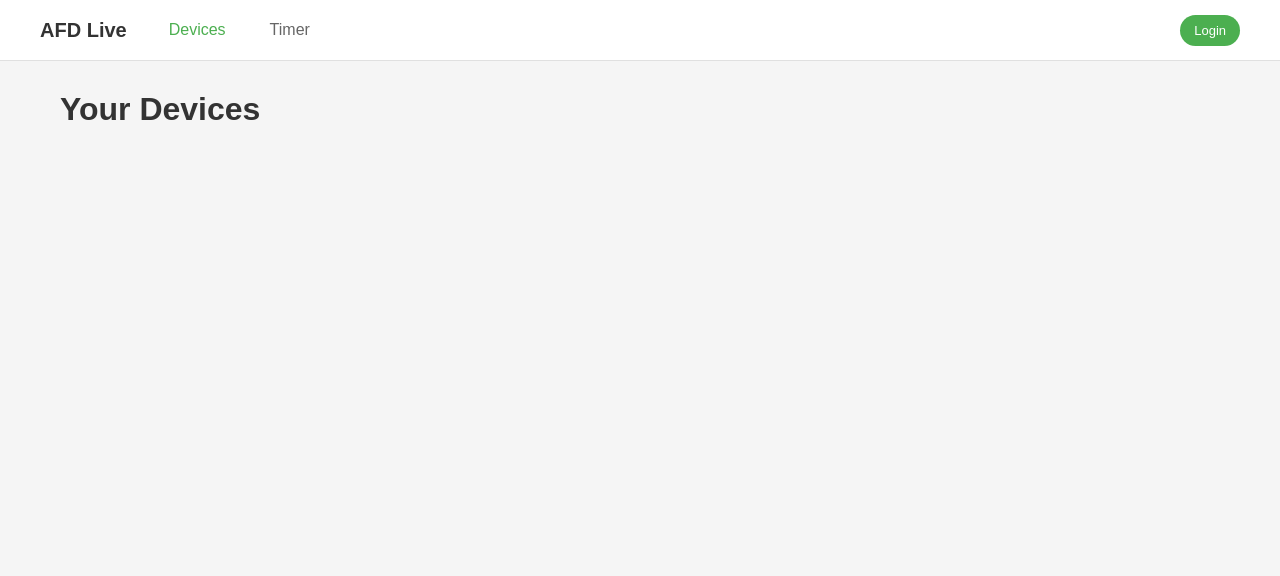
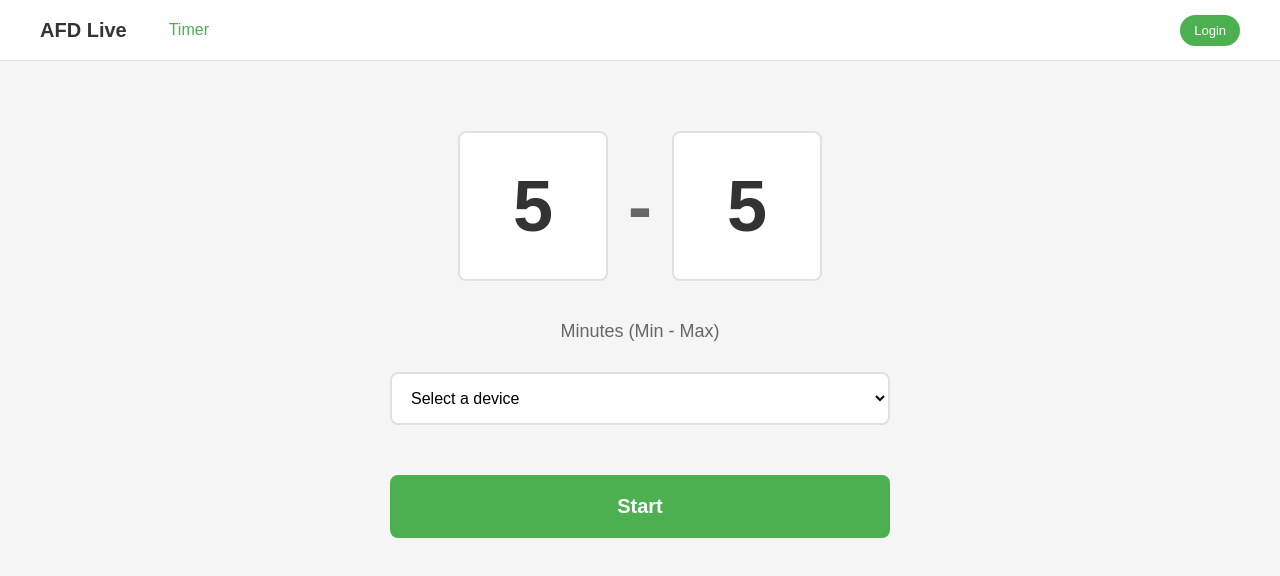
Before and after one commit to artisanforgedesigns/afd-live, a website: page index.html in a window 1280 px wide. Drawn offline with Linux system fonts and the light colour scheme; no server answers.

Commit message:
Hide devices page and show all devices from timer dropdown

```diff
--- a/index.html
+++ b/index.html
@@ -312,10 +312,9 @@
     <header>
         <div class="header-content">
             <div class="header-left">
-                <a href="#" class="app-name" onclick="navigateTo('devices'); return false;">AFD Live</a>
+                <a href="#" class="app-name" onclick="navigateTo('timer'); return false;">AFD Live</a>
                 <nav>
-                    <a href="#" id="nav-devices" class="active" onclick="navigateTo('devices'); return false;">Devices</a>
-                    <a href="#" id="nav-timer" onclick="navigateTo('timer'); return false;">Timer</a>
+                    <a href="#" id="nav-timer" class="active" onclick="navigateTo('timer'); return false;">Timer</a>
                 </nav>
             </div>
             <div id="auth-status-content"></div>
@@ -324,14 +323,13 @@
 
     <div class="container">
         <!-- Devices Page -->
-        <div id="devices-page" class="page active">
+        <div id="devices-page" class="page" style="display: none;">
             <h1>Your Devices</h1>
             <div id="device-list" class="device-list"></div>
         </div>
 
         <!-- Timer Page -->
-        <div id="timer-page" class="page">
-            <h1>Timer</h1>
+        <div id="timer-page" class="page active">
             <div class="timer-container">
                 <div id="timer-setup">
                     <div class="minute-selector">
@@ -395,13 +393,18 @@
 
             devicesData.forEach(thing => {
                 const device = thing.itemData;
-                // Show all online devices
+                const option = document.createElement('option');
+                option.value = device.deviceid;
+
+                // Show device name with status indicator
                 if (device.online) {
-                    const option = document.createElement('option');
-                    option.value = device.deviceid;
                     option.textContent = device.name || 'Unnamed Device';
-                    select.appendChild(option);
+                } else {
+                    option.textContent = (device.name || 'Unnamed Device') + ' (Offline)';
+                    option.disabled = true;
                 }
+
+                select.appendChild(option);
             });
         }
 
```
